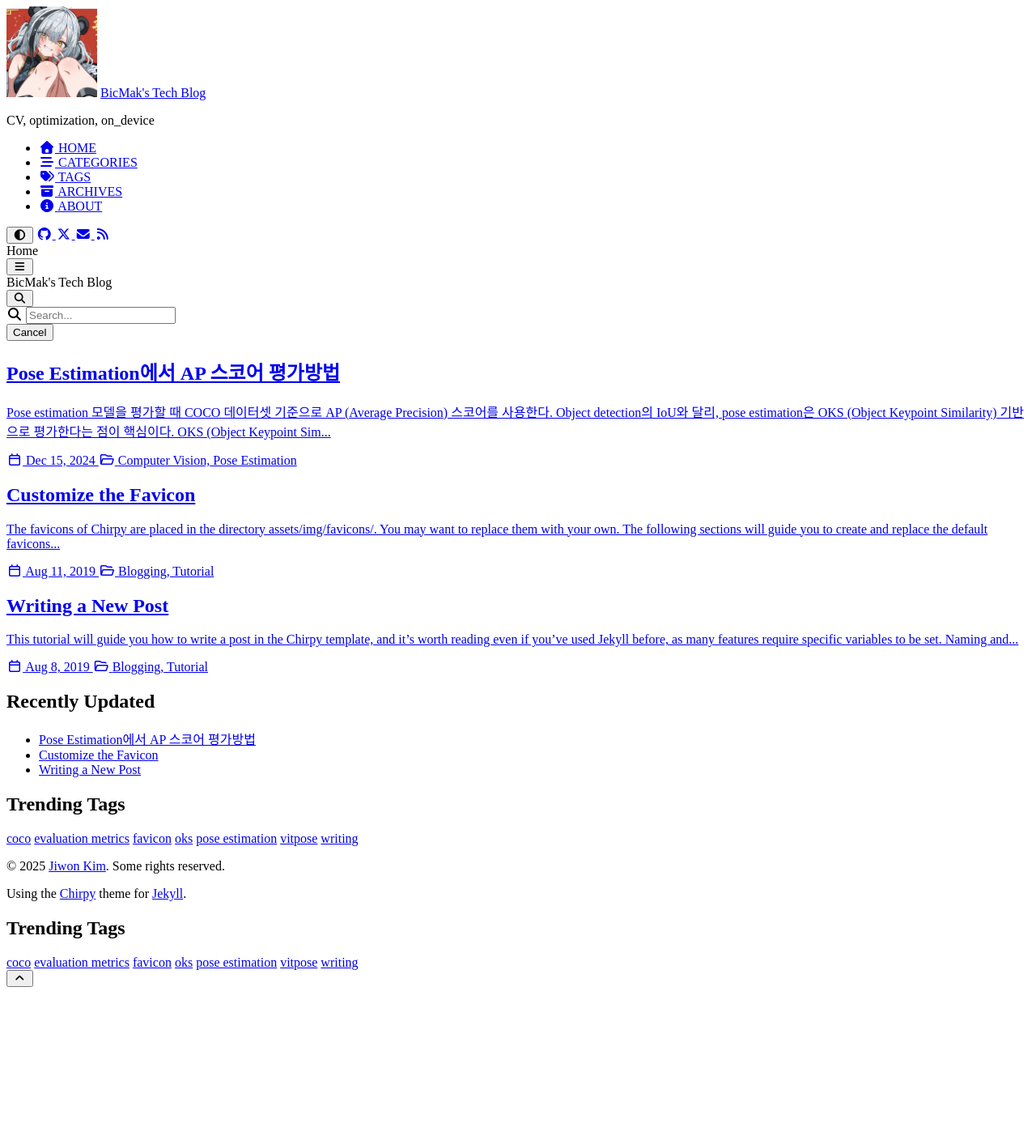
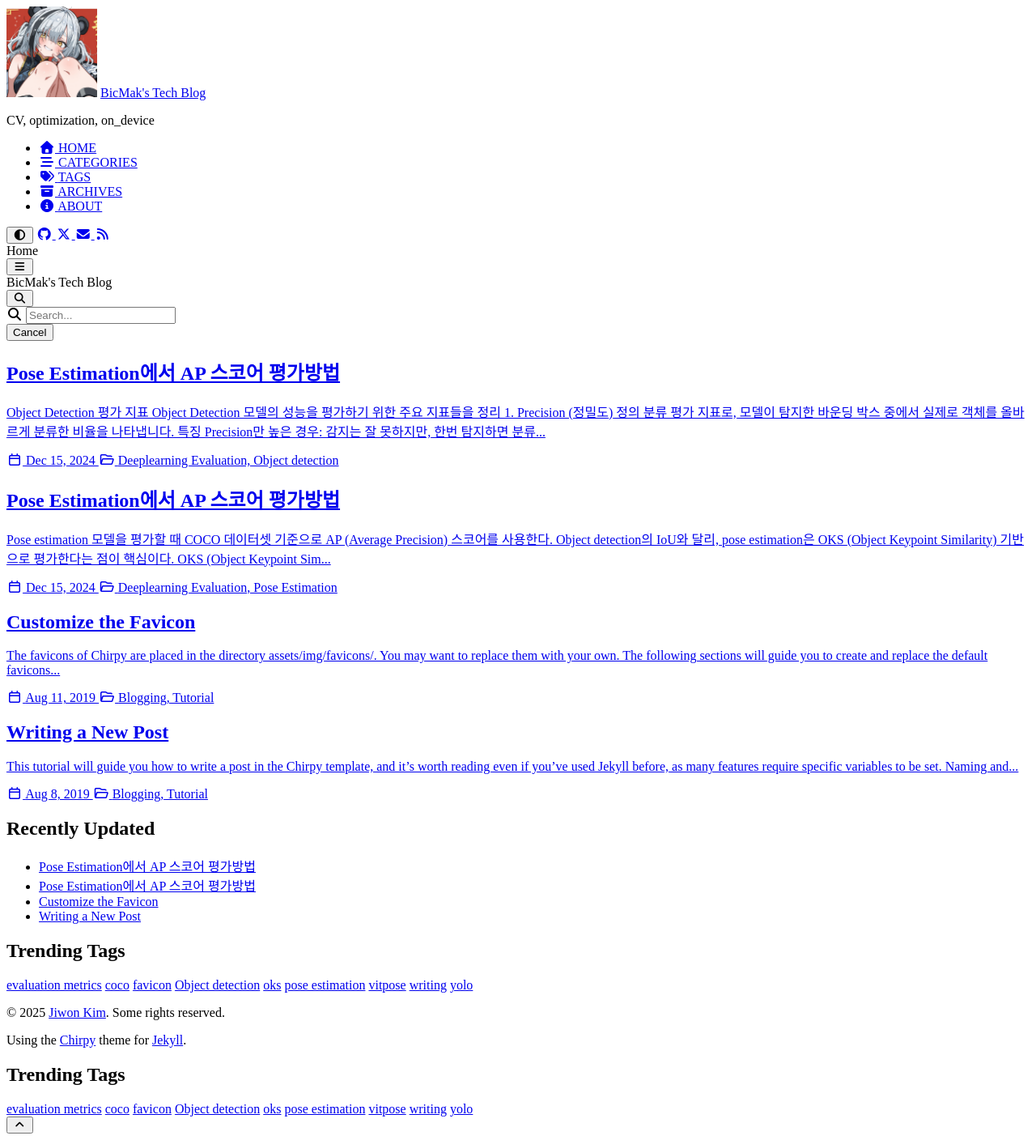
Before and after one commit to BicMak/BicMak.github.io, a Jekyll site: the page built from index.html, in a window 1280 px wide. Shown: the whole page at 81% size. Built offline with Jekyll 4.4.1, drawn with Linux system fonts in a browser that asks for light colours; cached includes are drawn as plain includes; nearby versions of some CDN libraries; the list of posts is cut into pages by our own code; before the commit the page ends 1227 px from its top, so only the background shows below that.

Commit message:
post: Pose Estimation AP 평가방법 추가

````diff
--- a/_posts/2025-12-15-pose-estimation-eval.md
+++ b/_posts/2025-12-15-pose-estimation-eval.md
@@ -1,7 +1,7 @@
 ---
 title: Pose Estimation에서 AP 스코어 평가방법
 date: 2024-12-15 14:30:00 +0900
-categories: [Computer Vision, Pose Estimation]
+categories: [Deeplearning Evaluation, Pose Estimation]
 tags: [pose estimation, evaluation metrics, oks, coco, vitpose]
 math: true
 ---
--- /dev/null
+++ b/_posts/2025-12-15-yolo-estimation-eval copy.md
@@ -0,0 +1,98 @@
+---
+title: Pose Estimation에서 AP 스코어 평가방법
+date: 2024-12-15 14:30:00 +0900
+categories: [Deeplearning Evaluation, Object detection]
+tags: [Object detection, evaluation metrics, yolo]
+math: true
+---
+
+# Object Detection 평가 지표
+
+Object Detection 모델의 성능을 평가하기 위한 주요 지표들을 정리
+
+![alt text](/assets/img/2024-12-15-pose-estimation/image.png)
+## 1. Precision (정밀도)
+### 정의
+분류 평가 지표로, 모델이 탐지한 바운딩 박스 중에서 실제로 객체를 올바르게 분류한 비율을 나타냅니다.
+
+### 특징
+- **Precision만 높은 경우**: 감지는 잘 못하지만, 한번 탐지하면 분류 정확도가 높음
+- **YOLO의 예시**: 배경을 물체로 잘못 감지하는 경우가 많다면 Precision이 낮게 됨
+
+### 평가 요소
+Precision은 두 가지 관점으로 평가됩니다:
+1. 바운딩 박스의 objectness는 Positive지만, classification을 제대로 하는지
+2. 바운딩 박스가 objectness 자체를 제대로 감지하는지
+
+### 수식
+```
+Precision = TP / (TP + FP)
+```
+
+---
+
+## 2. Sensitivity (Recall, 재현율)
+
+### 정의
+감지 평가 지표로, 실제 객체 중에서 모델이 얼마나 잘 감지하는지를 나타냅니다.
+
+### 특징
+- Object Detection에서는 바운딩 박스를 생성할 수 있는지 여부를 평가
+- **Recall만 높은 경우**: 감지는 잘 하지만, 분류 성능이 떨어짐
+
+### 수식
+```
+Recall = TP / (TP + FN)
+```
+
+---
+
+## 3. F1 Score
+
+### 정의
+Precision과 Recall의 조화평균으로, 두 지표 간의 균형을 평가합니다.
+
+### 특징
+- **1에 가까울수록**: 두 지표의 밸런스가 좋음
+- **0에 가까울수록**: 한쪽 지표만 극단적으로 높음
+
+### 수식
+```
+F1 Score = 2 × (Precision × Recall) / (Precision + Recall)
+```
+
+---
+
+## 4. mAP (mean Average Precision)
+![alt text](/assets/img/2024-12-15-pose-estimation/image-1.png)
+### 정의
+Average Precision을 활용하여 모델의 종합적인 성능을 나타내는 지표입니다.
+
+### 계산 방법
+1. 클래스별로 confidence threshold를 변경하면서 Precision-Recall 커브를 생성
+2. 각 클래스의 AP(Area Under Curve) 계산
+3. 전체 클래스의 AP 평균을 구하여 mAP 산출
+
+### 중요 포인트
+- **IoU 고정**: 하나의 mAP 값은 특정 IoU threshold에서 측정
+- 일반적으로 IoU=0.5를 기준으로 사용 (mAP@0.5 또는 mAP50)
+
+### mAP50-95
+```
+mAP50-95 = IoU 0.50부터 0.95까지 0.05 간격으로 측정한 mAP의 평균
+```
+
+- IoU threshold: [0.50, 0.55, 0.60, ..., 0.90, 0.95] (총 10개)
+- 각 IoU threshold에서 mAP 계산
+- 10개 mAP 값의 평균
+
+---
+
+## 시각화
+![alt text](/assets/img/2024-12-15-pose-estimation/image-2.png)
+### Precision-Recall Curve
+![PR Curve](이미지 경로)
+
+- X축: Recall
+- Y축: Precision
+- 커브 아래 면적(AUC)이 AP(Average Precision)
````
Also changed, not shown: assets/img/2024-12-15-pose-estimation/image-1.png (added), assets/img/2024-12-15-pose-estimation/image-2.png (added), assets/img/2024-12-15-pose-estimation/image.png (added).
